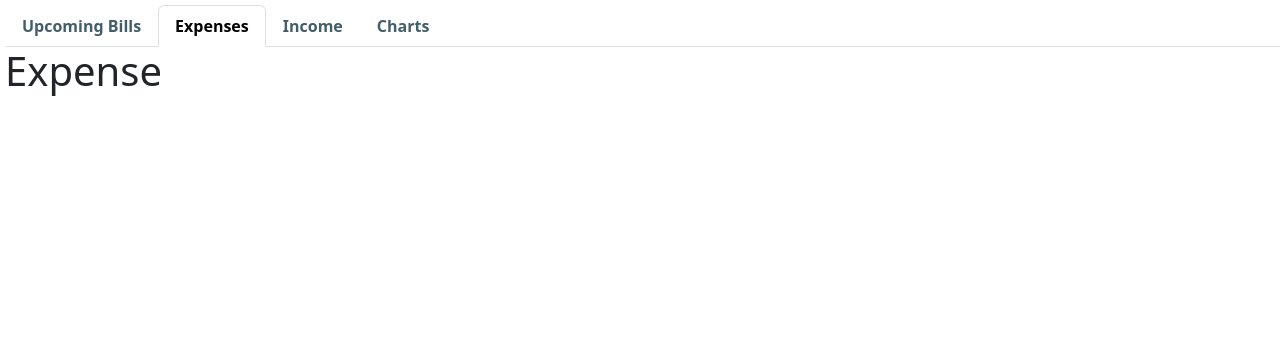
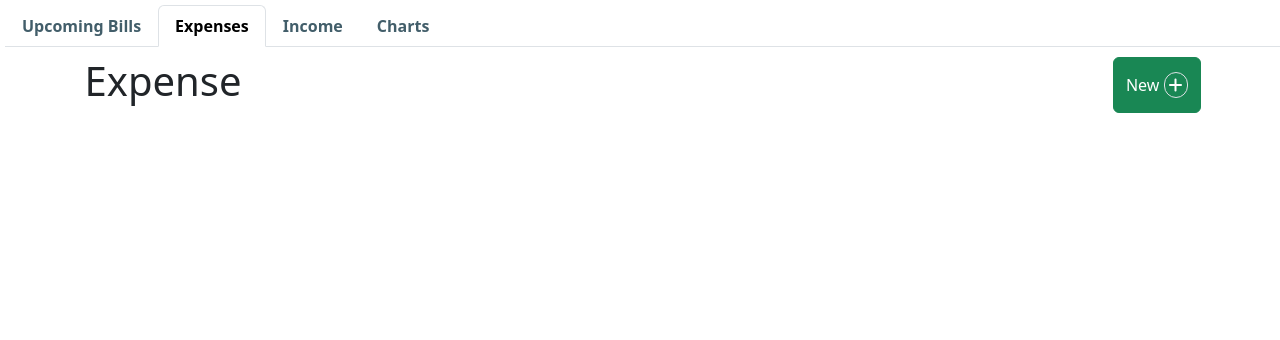
Before and after one commit to douglas86/january-hackathon-team8, a Django app: page /expense/ in a window 1280 px wide. Shown: the part 145-485 px from the top of the page. Run offline with Django 5.2, Linux system fonts and the light colour scheme; the visitor is signed in with stand-in values (Sample User, id 1); data that the repository does not hold is empty; some libraries are stand-ins or nearby versions.

Commit message:
created get and post for adding expenses

```diff
--- a/dashboard/forms.py
+++ b/dashboard/forms.py
@@ -1,5 +1,5 @@
 from django import forms
-from .models import UpcomingBill, Income
+from .models import UpcomingBill, Income, Expense
 
 
 class EditDashboardForm(forms.ModelForm):
@@ -22,3 +22,14 @@ class IncomeForm(forms.ModelForm):
         labels = {
             'date_received': 'Date received:',
         }
+
+
+class ExpenseForm(forms.ModelForm):
+    class Meta:
+        model = Expense
+        fields = ['source', 'category', 'amount', 'date_received', 'description']
+        widgets = {'date_received': forms.DateInput(attrs={'type': 'date'})}
+
+        labels = {
+            'date_received': 'Date received:'
+        }
--- a/dashboard/views.py
+++ b/dashboard/views.py
@@ -1,14 +1,14 @@
 from django.http import HttpResponseRedirect
 from django.shortcuts import render, redirect
 from django.views import View
-from django.views.generic import DeleteView, ListView, DetailView
+from django.views.generic import DeleteView, ListView
 from django.urls import reverse_lazy
 
 from django.shortcuts import get_object_or_404
 from django.contrib.auth.decorators import login_required
 from django.utils.decorators import method_decorator
 from .models import UpcomingBill, Income, Expense
-from .forms import EditDashboardForm, IncomeForm
+from .forms import EditDashboardForm, IncomeForm, ExpenseForm
 
 
 # Create your views here.
@@ -99,9 +99,32 @@ class DeleteIncomeView(View):
 
 
 @method_decorator(login_required, name='dispatch')
-class ExpenseListView(ListView):
+class ExpenseListView(View):
     """
     Expenses view
     """
     model = Expense
     template_name = 'dashboard/expense.html'
+
+    def get(self, request):
+        if request.user.is_authenticated:
+            form = ExpenseForm(request.POST)
+            expense_list = Expense.objects.filter(user=request.user)
+            forms = [ExpenseForm(instance=expense) for expense in expense_list]
+            my_list = zip(forms, expense_list)
+            context = {'my_list':my_list, 'form': form}
+            return render(request, self.template_name, context)
+
+    def post(self, request, pk=None):
+        if pk:
+            expense = get_object_or_404(Income, pk=pk, user=request.user)
+            form = ExpenseForm(request.POST, instance=expense)
+        else:
+            form = ExpenseForm(request.POST)
+
+        if form.is_valid():
+            expense = form.save(commit=False)
+            expense.user = request.user
+            expense.save()
+            return redirect('expense')
+        return render(request, self.template_name, {'form': form})
--- a/templates/dashboard/expense.html
+++ b/templates/dashboard/expense.html
@@ -5,7 +5,37 @@
     {% if user.is_authenticated %}
         <div class="tab-container">
             {% include 'dashboard/includes/dashboard-nav.html' %}
-            <h1>Expense</h1>
+
+            <div class="tab-content">
+                {#            Expenses tab Content#}
+                <div class="container tab-pane active" id="upcomingBills">
+                    <section class="dashboard">
+                        <div class="w-100 d-flex justify-content-between">
+                            <h1 class="d-inline">Expense</h1>
+                            <button class="btn btn-success" data-bs-toggle="modal" data-bs-target="#new_expense">New <i
+                                    class="fa-solid fa-plus border rounded-5 p-1 "></i></button>
+                        </div>
+
+                        {#                    Modal#}
+                        <div class="modal fade expense_form" id="new_expense" tabindex="-1" role="dialog" aria-labelledby="editModalLabel" aria-hidden="true">
+                            <div class="modal-dialog" role="document">
+                                <div class="modal-content">
+                                    <div class="modal-header">
+                                        <h5 class="modal-title fs-5" id="exampleModalLabel">{{ user }}'s Expense</h5>
+                                        <button type="button" class="btn-close" data-bs-dismiss="modal" aria-label="Close"></button>
+                                    </div>
+                                    <form method="post" action="{% url 'expense' %}">
+                                        {% csrf_token %}
+                                        {{ form.as_p }}
+                                        <button type="button" class="btn btn-secondary" data-bs-dismiss="modal">Close</button>
+                                        <button type="submit" class="btn btn-primary">Save changes</button>
+                                    </form>
+                                </div>
+                            </div>
+                        </div>
+                    </section>
+                </div>
+            </div>
         </div>
     {% endif %}
 
```
